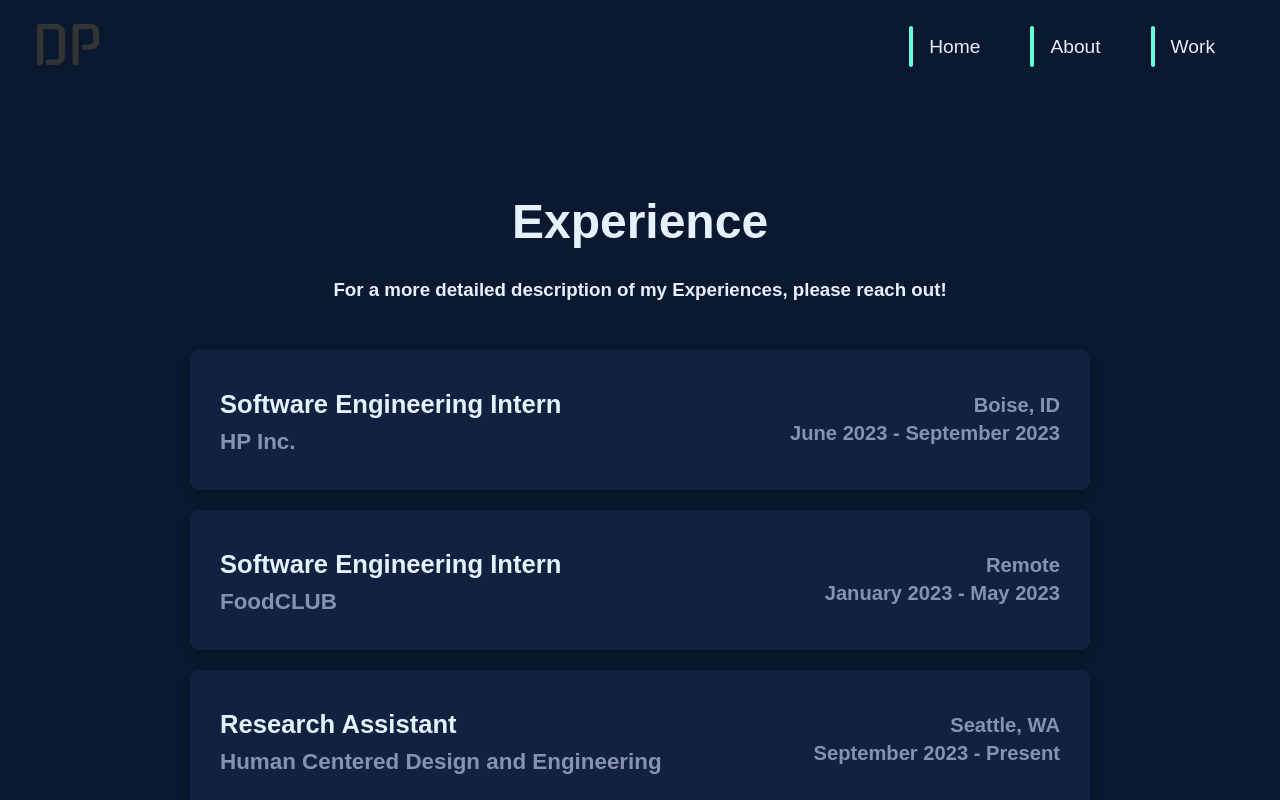
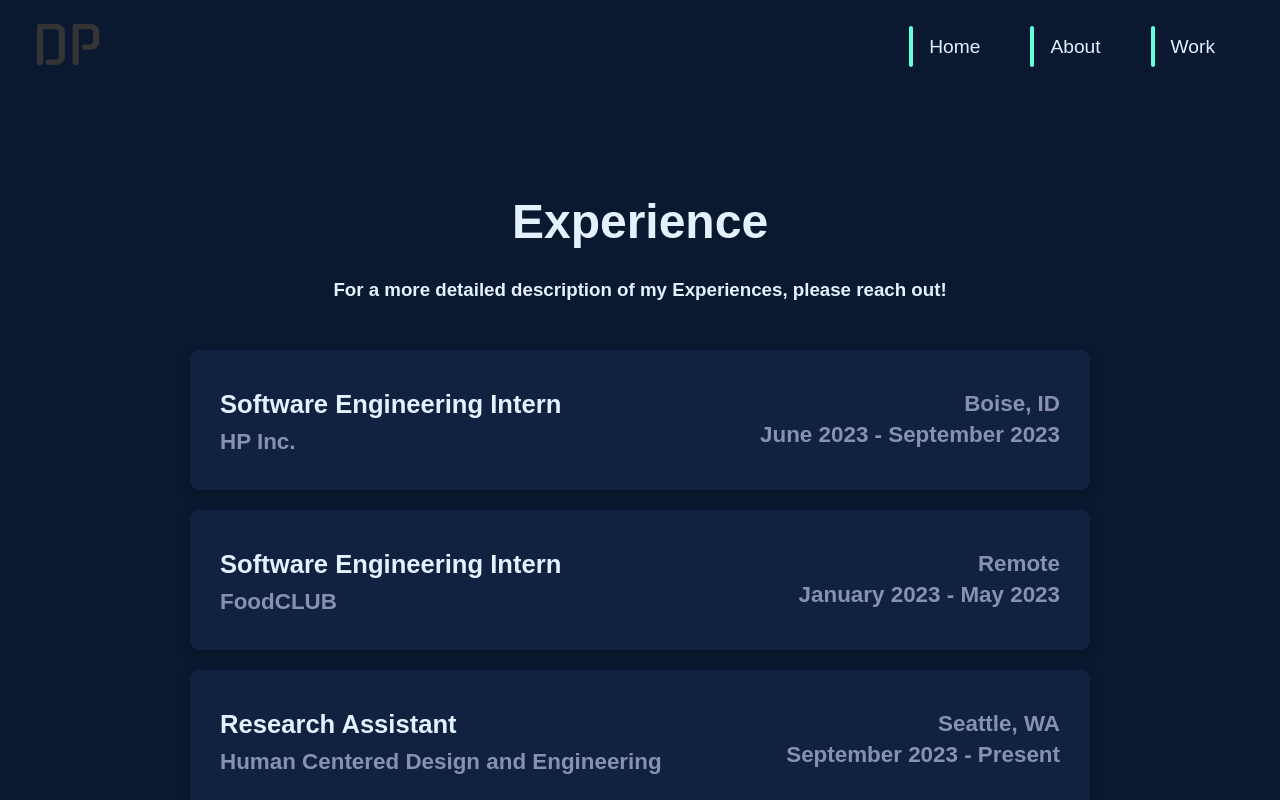
Before and after one commit to wkxdavid/personalwebsite, a React (Create React App) app: page /experience in a window 1280 px wide. Built offline with nearby package versions, Linux system fonts and the light colour scheme; the HTML template or start-up script is replaced by a standard one.

Commit message:
Media query Update

```diff
--- a/src/components/ExperiencePage/experience.css
+++ b/src/components/ExperiencePage/experience.css
@@ -70,6 +70,7 @@ body {
   min-width: 150px;
   font-size: 0.9em;
   color: var(--text-secondary);
+  white-space: nowrap;
 }
 
 .project-container {
@@ -139,10 +140,12 @@ body {
 }
 
 .popup-image {
-  height: 500px;
+  width: 100%;
+  height: auto;
+  max-height: 500px;
+  object-fit: contain;
+  border-radius: 10px;
   margin: 10px 0;
-  border-radius: 10px;
-  object-fit: cover;
 }
 
 .popup-overlay {
@@ -259,13 +262,23 @@ body {
   .work-card img,
   .project-image {
     height: 250px;
+    max-width: 100%;
+    object-fit: cover;
+    border-radius: 8px;
   }
 
   .popup-image {
-    width: 1200px;
+    width: 100%;
+    max-width: 1200px;
+    height: auto;
   }
 
   .popup-container {
     width: 80%;
   }
+
+  .right-section {
+    font-size: 1em;
+    min-width: 180px;
+  }
 }
```
Also changed, not shown: 1 other file (tests, documents, lock files or other folders).
